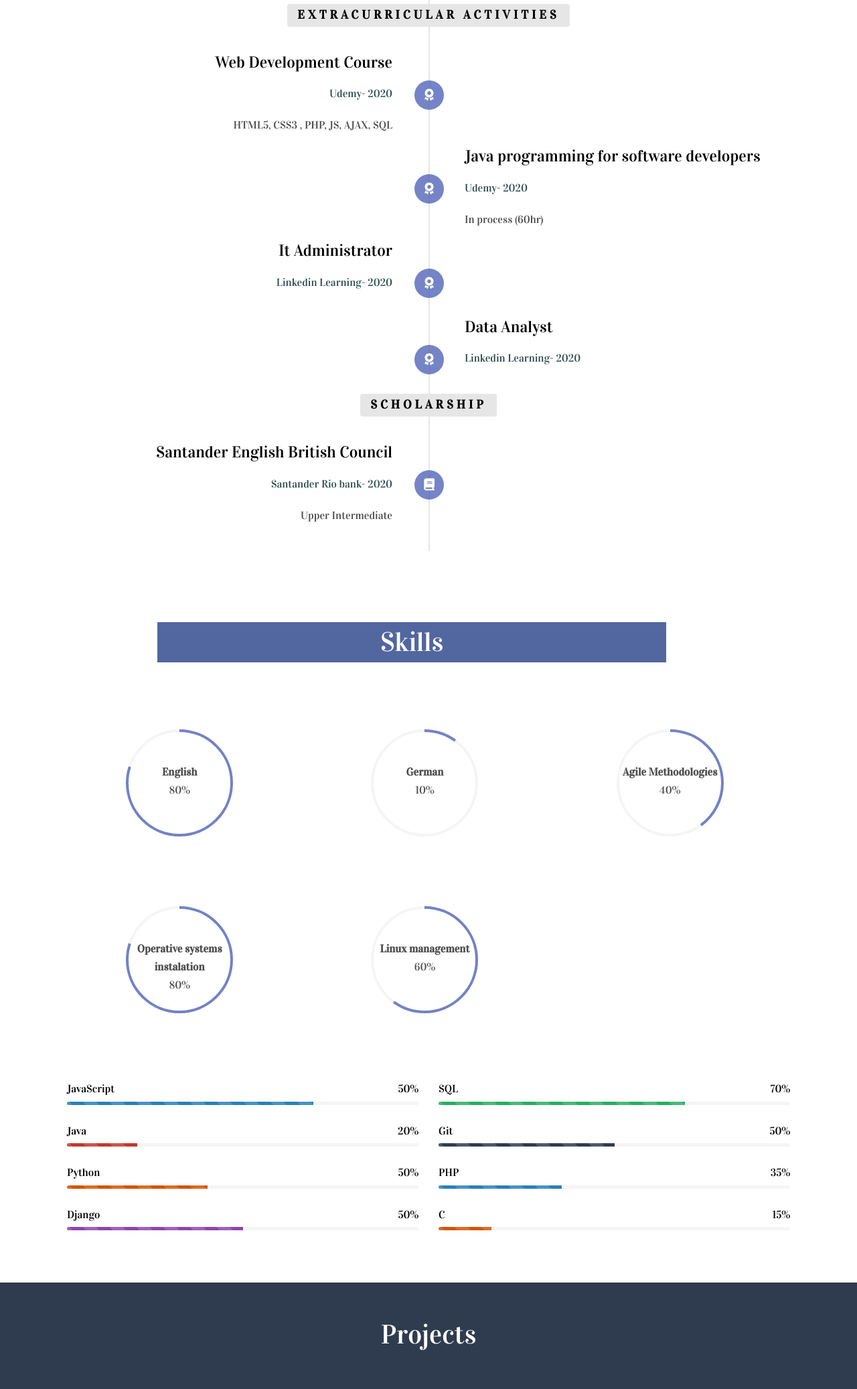
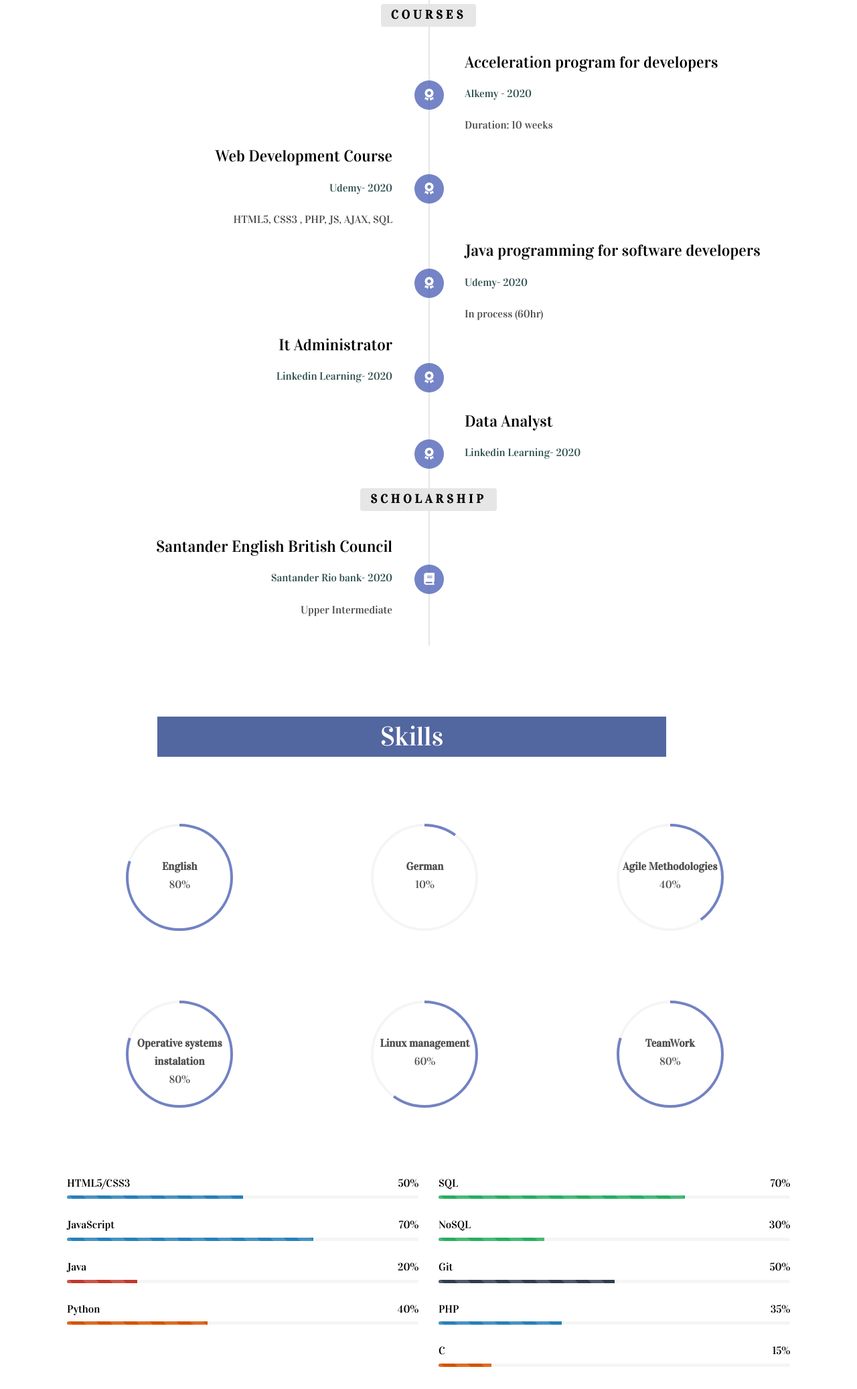
Before and after one commit to AntolinaGonzalez/Curriculum, a plain HTML site: page english.html in a window 1280 px wide. Shown: the part 2480-4554 px from the top of the page at 67% size. Drawn offline with nearby package versions, Linux system fonts and the light colour scheme; some packages are replaced by stand-ins of ours; no server answers; files whose address does not match are found by name; a web font is replaced by a local one.

Commit message:
git feature: add skill

```diff
--- a/english.html
+++ b/english.html
@@ -68,7 +68,7 @@
 					<div class="display-t js-fullheight">
 						<div class="display-tc js-fullheight animate-box" data-animate-effect="fadeIn">
 							<div class="profile-thumb" >
-							<img src="images/foto.jpeg" alt="" style="width: 100%;">
+							<img src="images/foto.jpeg" alt="" style="width: 100%; height: 100%;">
 						</div>
 						<br>
 							<h1><span>Antolina Gonzalez</span></h1>
@@ -187,8 +187,19 @@
 						</li>
 						<br>
 						<li class="timeline-heading text-center animate-box">
-							<div><h3> Extracurricular Activities</h3></div>
-
+							<div><h3>Courses</h3></div>
+							<li class="animate-box timeline-inverted">
+								<div class="timeline-badge"><i class="fas fa-award"></i></i></div>
+								<div class="timeline-panel">
+									<div class="timeline-heading">
+										<h3 class="timeline-title"> Acceleration program for developers</h3>
+										<span class="company"> Alkemy - 2020</span>
+									</div>
+									<div class="timeline-body">
+										<p>Duration: 10 weeks
+										</p>
+									</div>
+								</div>
 							<li class="animate-box timeline-unverted">
 								<div class="timeline-badge"><i class="fas fa-award"></i></div>
 								<div class="timeline-panel">
@@ -292,19 +303,30 @@
 				<div class="col-md-3 col-sm-6 col-xs-12 text-center">
 					<div class="chart" data-percent="60"><span><strong>Linux management</strong>60%</span></div>
 				</div>
-
+				<div class="col-md-3 col-sm-6 col-xs-12 text-center">
+					<div class="chart" data-percent="80"><span><strong>TeamWork</strong>80%</span></div>
+				</div>
 
 			</div>
 			<div class="row">
 				<div class="col-md-6">
 					<div class="progress-wrap">
-						<h3><span class="name-left">JavaScript</span><span class="value-right">50%</span></h3>
+						<h3><span class="name-left">HTML5/CSS3</span><span class="value-right">50%</span></h3>
+						<div class="progress">
+						  <div class="progress-bar progress-bar-1 progress-bar-striped active" role="progressbar"
+						  aria-valuenow="90" aria-valuemin="0" aria-valuemax="100" style="width:50%">
+						  </div>
+						</div>
+					</div>
+					<div class="progress-wrap">
+						<h3><span class="name-left">JavaScript</span><span class="value-right">70%</span></h3>
 						<div class="progress">
 						  <div class="progress-bar progress-bar-1 progress-bar-striped active" role="progressbar"
 						  aria-valuenow="90" aria-valuemin="0" aria-valuemax="100" style="width:70%">
 						  </div>
 						</div>
 					</div>
+
 					<div class="progress-wrap">
 						<h3><span class="name-left">Java</span><span class="value-right">20%</span></h3>
 						<div class="progress">
@@ -314,21 +336,14 @@
 						</div>
 					</div>
 					<div class="progress-wrap">
-						<h3><span class="name-left">Python</span><span class="value-right">50%</span></h3>
+						<h3><span class="name-left">Python</span><span class="value-right">40%</span></h3>
 						<div class="progress">
 						  <div class="progress-bar progress-bar-3 progress-bar-striped active" role="progressbar"
 						  aria-valuenow="80" aria-valuemin="0" aria-valuemax="100" style="width:40%">
 						  </div>
 						</div>
 					</div>
-					<div class="progress-wrap">
-						<h3><span class="name-left">Django</span><span class="value-right">50%</span></h3>
-						<div class="progress">
-						  <div class="progress-bar progress-bar-4 progress-bar-striped active" role="progressbar"
-						  aria-valuenow="85" aria-valuemin="0" aria-valuemax="100" style="width:50%">
-						  </div>
-						</div>
-					</div>
+
 				</div>
 				<div class="col-md-6">
 					<div class="progress-wrap">
@@ -336,6 +351,14 @@
 						<div class="progress">
 						  <div class="progress-bar progress-bar-5 progress-bar-striped active" role="progressbar"
 						  aria-valuenow="100" aria-valuemin="0" aria-valuemax="100" style="width:70%">
+						  </div>
+						</div>
+					</div>
+					<div class="progress-wrap">
+						<h3><span class="name-left">NoSQL</span><span class="value-right">30%</span></h3>
+						<div class="progress">
+						  <div class="progress-bar progress-bar-5 progress-bar-striped active" role="progressbar"
+						  aria-valuenow="100" aria-valuemin="0" aria-valuemax="100" style="width:30%">
 						  </div>
 						</div>
 					</div>
```
